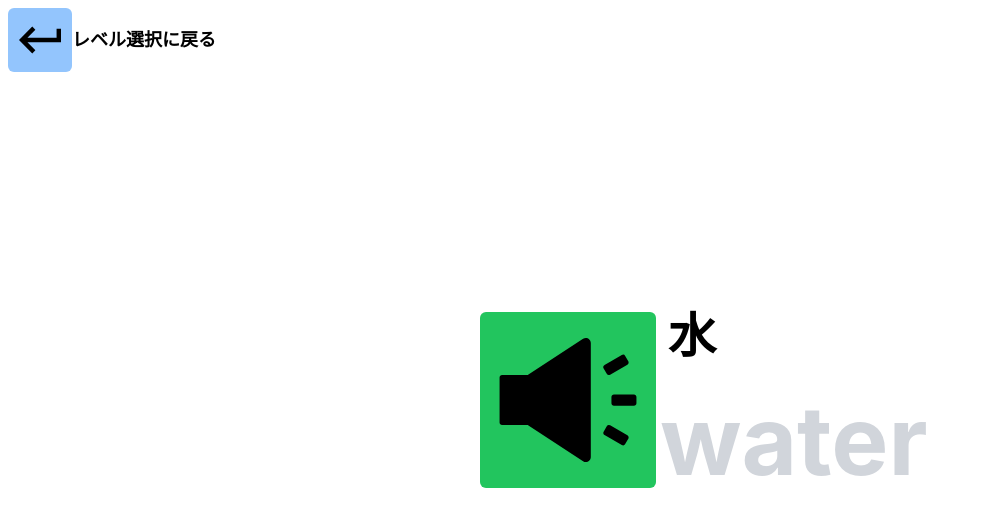
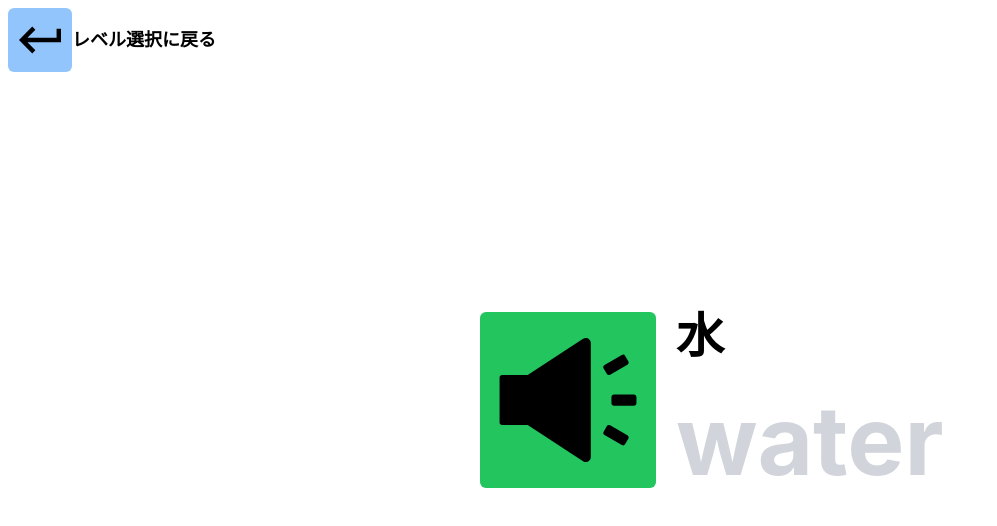
Before and after one commit to hamao0820/typeng, a Next.js app: page /word in a window 1280 px wide. Shown: the top 526 px of the page, without its empty margins (0-997 px from the left). Built offline with nearby package versions, Linux system fonts and the light colour scheme.

Commit message:
英語と日本語の文字の配置の変更

```diff
--- a/pages/word.tsx
+++ b/pages/word.tsx
@@ -99,15 +99,15 @@ const Word: NextPage = () => {
                 </div>
             </Link>
             <div className="flex justify-center items-center h-4/5">
-                <div className="flex h-fit w-1/4 justify-between">
+                <div className="flex h-fit w-1/4 justify-start">
                     <div className="p-2 bg-green-500 w-fit rounded-md">
                         <AiFillSound size={'10em'} />
                     </div>
-                    <div className="flex flex-col justify-between">
-                        <div className="ml-3">
+                    <div className="flex flex-col justify-between ml-5">
+                        <div className="">
                             <span className="text-5xl font-bold">{word?.ja}</span>
                         </div>
-                        <div className="ml-1">
+                        <div className="">
                             <span className="text-8xl font-bold">{typed}</span>
                             <span className="text-8xl font-bold text-gray-300">{unTyped}</span>
                         </div>
```
